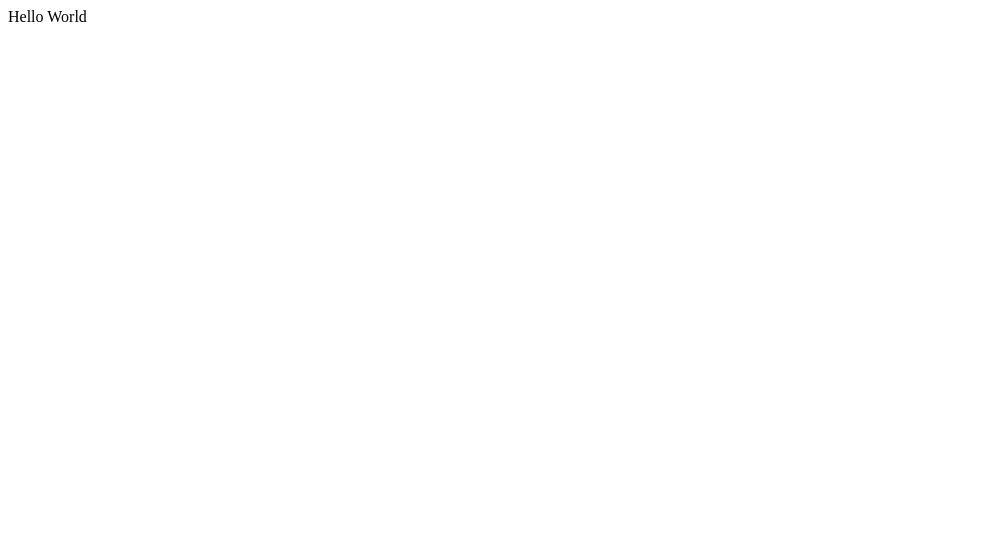
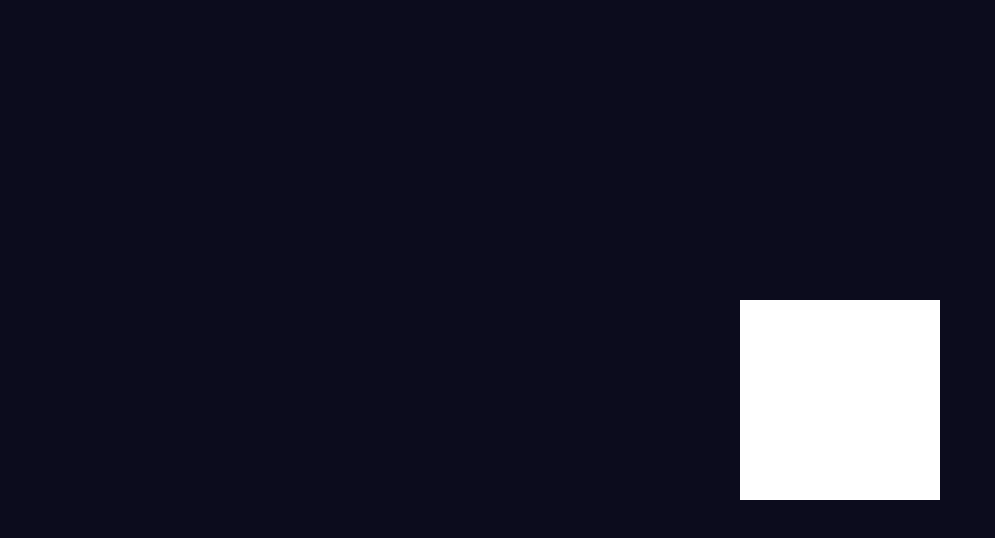
Before and after one commit to rgomez07/RigoFolio2, a React (Vite) app: page / in a window 1280 px wide. Shown: the top 538 px of the page, without its empty margins (0-995 px from the left). Built offline with nearby package versions, Linux system fonts and the light colour scheme.

Commit message:
another commit

```diff
--- a/index.html
+++ b/index.html
@@ -4,7 +4,7 @@
     <meta charset="UTF-8" />
     <meta name="viewport" content="width=device-width, initial-scale=1.0" />
     <link href="https://fonts.googleapis.com/css2?family=DM+Sans:ital,opsz,wght@0,9..40,100;0,9..40,200;0,9..40,300;0,9..40,400;0,9..40,500;0,9..40,600;0,9..40,700;0,9..40,800;0,9..40,900;0,9..40,1000;1,9..40,100;1,9..40,1000&display=swap" rel="stylesheet">
-    <title>Lama Dev Portfolio</title>
+    <title>Rigo Portfolio</title>
   </head>
   <body>
     <div id="root"></div>
--- a/package.json
+++ b/package.json
@@ -10,8 +10,10 @@
     "preview": "vite preview"
   },
   "dependencies": {
+    "framer-motion": "^10.16.4",
     "react": "18.2.0",
-    "react-dom": "18.2.0"
+    "react-dom": "18.2.0",
+    "sass": "^1.68.0"
   },
   "devDependencies": {
     "@types/react": "18.2.15",
--- a/src/App.jsx
+++ b/src/App.jsx
@@ -1,5 +1,25 @@
+import { Test } from "./Test";
+import"./app.scss"
+import Navbar from "./components/Navbar/Navbar";
+
 const App = () => {
-  return <div>Hello World</div>;
+  return <div>
+    {/* <section>
+      <Navbar/>
+      </section>
+    <section>Parallax</section>
+    <section>Services</section>
+    <section>Parallax</section>
+    <section>Portfolio1</section>
+    <section>Portfolio2</section>
+    <section>Portfolio3</section>
+    <section>Contact</section>
+
+
+
+ */}
+<Test/>
+  </div>;
 };
 
 export default App;
--- /dev/null
+++ b/src/Test.jsx
@@ -0,0 +1,12 @@
+import {motion} from "framer-motion"
+
+export const Test = () => {
+  return (
+    <div className="course">
+        <motion.div className="box" initial={{opacity:0, scale:0.5}}
+        animate={{opacity:1, scale:1, x:200}}
+        transition={{duration:2, }}></motion.div>
+
+    </div>
+  )
+}
--- /dev/null
+++ b/src/app.scss
@@ -0,0 +1,35 @@
+html{
+    scroll-snap-type: y mandatory;
+    scroll-behavior: smooth;
+}
+*{
+    padding: 0;
+    margin: 0;
+    box-sizing: border-box;
+    font-family: "DM Sans", sans-serif;
+}
+body{
+    background-color: #0c0c1d;
+    color: lightgray;
+}
+a{
+    text-decoration: none;
+    color: inherit;
+}
+section{
+    height: 100vh;
+    scroll-snap-align: center;
+}
+.course{
+    height: 100vh;
+    display: flex;
+    align-items: center;
+    justify-content: center;
+
+
+    .box{
+        width: 200px;
+        height: 200px;
+        background-color: white;
+    }
+}
--- /dev/null
+++ b/src/components/Navbar/Navbar.jsx
@@ -0,0 +1,20 @@
+import "./navbar.scss"
+
+const Navbar = () =>{
+    return (
+        <div className="navbar">
+            {/* Sidebar */}
+            <div className="wrapper">
+                <span>Rigo Dev</span>
+                <div className="social">
+                <a href="#"><img src="/facebook.png" alt=""/></a>
+                    <a href="#"><img src="/instagram.png" alt=""/></a>
+                    <a href="#"><img src="/youtube.png" alt=""/></a>
+                    <a href="#"><img src="/dribbble.png" alt=""/></a>
+                </div>
+            </div>
+         </div>
+    )
+}
+
+export default Navbar
--- /dev/null
+++ b/src/components/Navbar/navbar.scss
@@ -0,0 +1,25 @@
+.navbar{
+    height: 100px;
+    .wrapper{
+        max-width: 1366px;
+        margin: auto;
+        display: flex;
+        align-items: center;
+        justify-content: space-between;
+        height: 100%;
+
+        span{
+            font-weight: bold;
+        }
+
+        .social{
+            display: flex;
+            gap: 20px;
+
+            img{
+                width: 18px;
+                height: 18px;
+            }
+        }
+    }
+}
```
Also changed, not shown: 1 other file (tests, documents, lock files or other folders).
